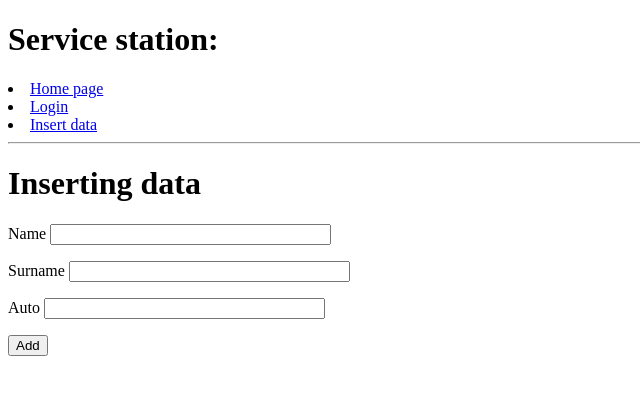
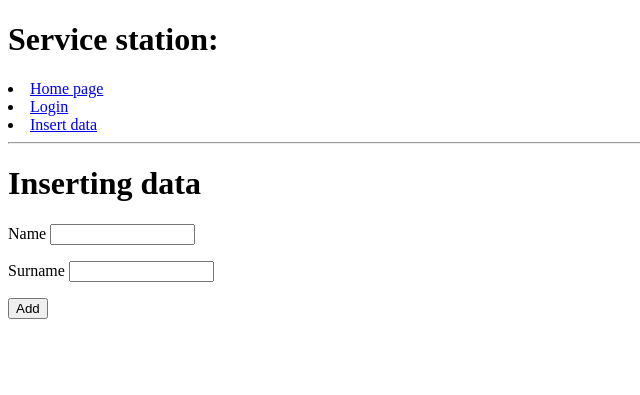
Before and after one commit to XenoProxy/Service-Station-DB, a Flask app: page /insert-data in a window 1280 px wide. Shown: the top 395 px of the page, without its empty margins (0-640 px from the left). Run offline with Flask 2, Linux system fonts and the light colour scheme.

Commit message:
[*] inserting into the forms has been fixed

```diff
--- a/app/forms.py
+++ b/app/forms.py
@@ -13,5 +13,4 @@ class LoginForm(FlaskForm):
 class ClientInsertData(FlaskForm):
     name = StringField("Name", validators=[DataRequired()])
     surname = StringField("Surname", validators=[DataRequired()])
-    auto = StringField("Auto", validators=[DataRequired()])
     submit = SubmitField("Add")
--- a/app/routes.py
+++ b/app/routes.py
@@ -31,5 +31,10 @@ def login():
 def insert_data():
     form = ClientInsertData()
     if form.validate_on_submit():
-        return redirect("/index")
+        client = Clients(
+            name=form.name.data,
+            surname=form.surname.data
+        )
+        db.session.add(client)
+        db.session.commit()
     return render_template("insert_data.html", title="Inserting", form=form)
--- a/app/templates/insert_data.html
+++ b/app/templates/insert_data.html
@@ -7,22 +7,15 @@
         {{ form.hidden_tag() }}
         <p>
             {{ form.name.label }}
-            {{ form.name(size=32) }}
+            {{ form.name(size=15) }}
             {% for error in form.name.errors %}
             <span style="color: red;">[{{ error }}]</span>
             {% endfor %}
         </p>
         <p>
             {{ form.surname.label }}
-            {{ form.surname(size=32) }}
+            {{ form.surname(size=15) }}
             {% for error in form.surname.errors %}
-            <span style="color: red;">[{{ error }}]</span>
-            {% endfor %}
-        </p>
-        <p>
-            {{ form.auto.label }}
-            {{ form.auto(size=32) }}
-            {% for error in form.auto.errors %}
             <span style="color: red;">[{{ error }}]</span>
             {% endfor %}
         </p>
--- a/database/models.py
+++ b/database/models.py
@@ -32,12 +32,11 @@ class Clients(db.Model):
     id = db.Column(db.Integer, primary_key=True, nullable=False)
     name = db.Column(db.String(15), nullable=False)
     surname = db.Column(db.String(20), nullable=False)
-    auto = db.relationship("Auto", backref="owner", lazy="dynamic")
+    # auto = db.relationship("Auto", backref="owner", lazy="dynamic")
 
-    def __init__(self, name, surname, auto):
+    def __init__(self, name, surname):
         self.name = name
         self.surname = surname
-        self.auto = auto
 
     def __repr__(self):
         info = "Id:{}\nName:{}\nSurname:{}\nAuto:\n".format(
```
